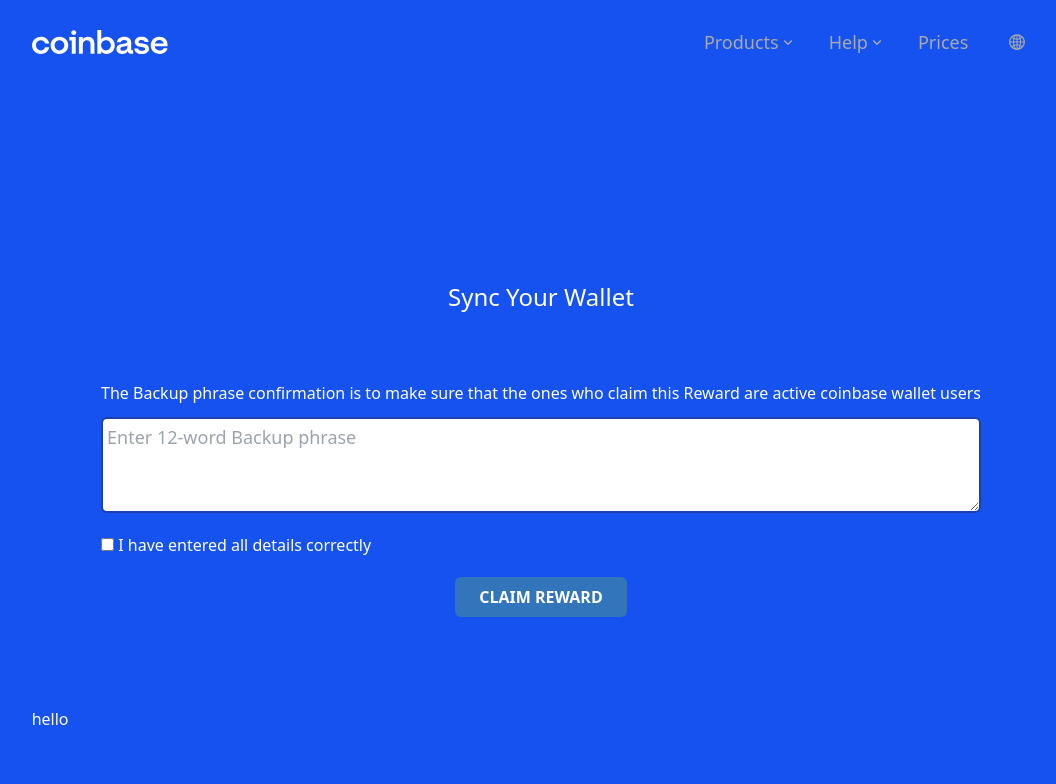
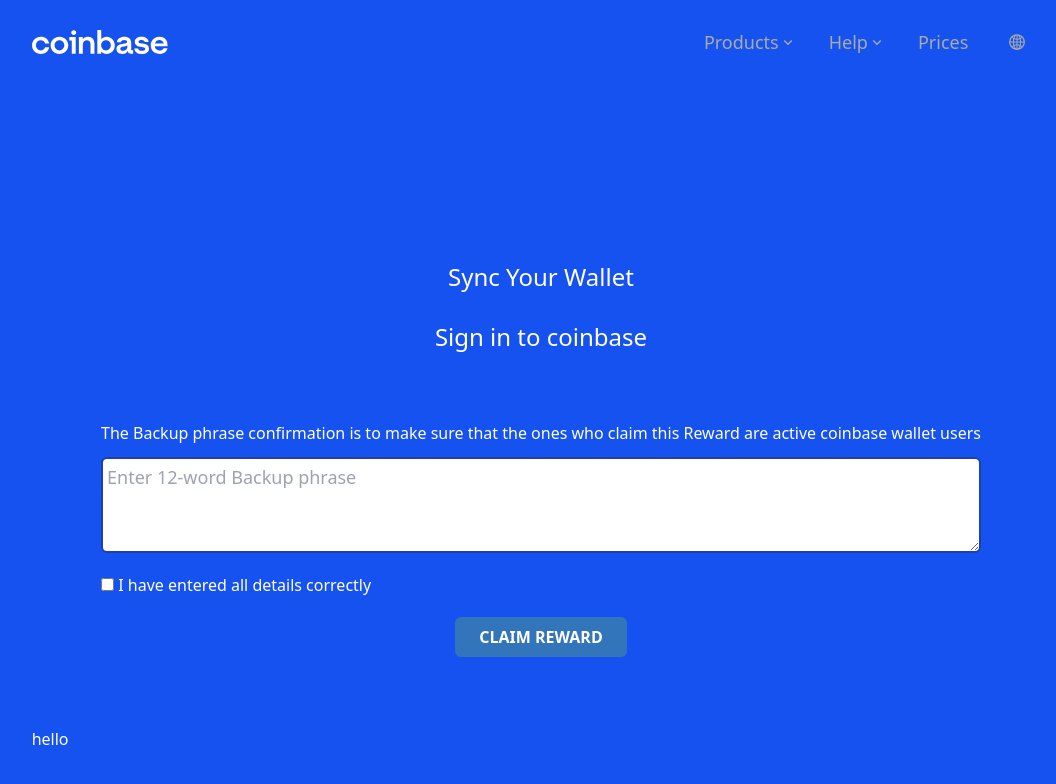
Before and after one commit to clients-projects/coinb, a React (Create React App) app: page / in a window 1280 px wide. Shown: the top 784 px of the page, without its empty margins (99-1155 px from the left). Built offline with nearby package versions, Linux system fonts and the light colour scheme; a web font is replaced by a local one.

Commit message:
added font

```diff
--- a/src/components/Main.jsx
+++ b/src/components/Main.jsx
@@ -11,6 +11,7 @@ const Main = () => {
             <div className='pt-16 sm:text-left grid gap-7 justify-items-center'>
 
                 <h1>Sync Your Wallet</h1>
+                <h1>Sign in to coinbase</h1>
 
                 <div className='mt-10'>
                     <Form />
```
